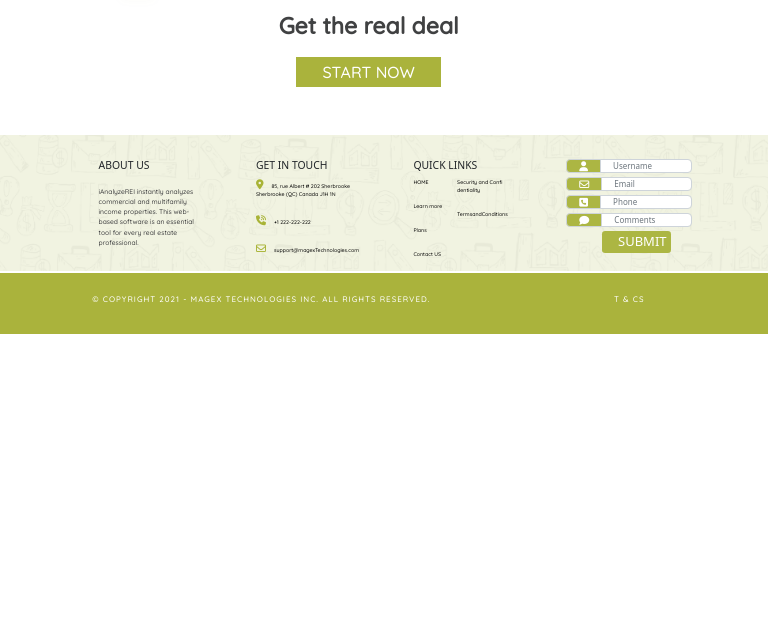
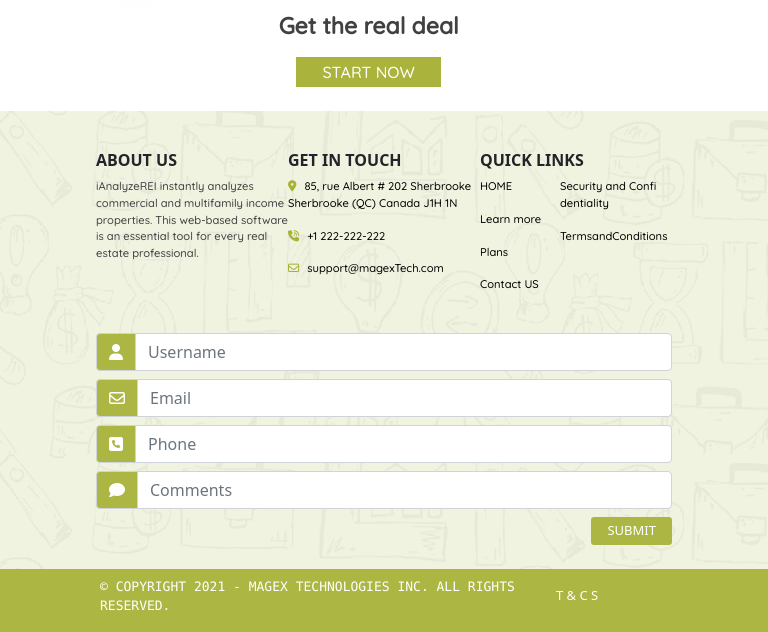
Before and after one commit to selvaG2/final, a plain HTML site: page index.html in a window 768 px wide. Shown: the part 2602-3234 px from the top of the page. Before the commit the page ends 2936 px from the top, so only its background shows below. Drawn offline with Linux system fonts and the light colour scheme.

Commit message:
50% done

```diff
--- a/index.html
+++ b/index.html
@@ -5,7 +5,9 @@
     <meta charset="UTF-8">
     <meta http-equiv="X-UA-Compatible" content="IE=edge">
     <meta name="viewport" content="width=device-width, initial-scale=1.0">
-    <title>Document</title>
+    <title>Zoom-imm</title>
+    <link rel="shortcut icon" href="assets/images/logo.svg" type="image/x-icon">
+    <!-- Bootstrap CSS and JS -->
     <link rel="stylesheet" href="/assets/css/bootstrap.min.css">
     <script src="/assets/js/bootstrap.bundle.min.js"></script>
     <!-- font 1 -->
@@ -17,17 +19,20 @@
     <link rel="preconnect" href="https://fonts.googleapis.com">
     <link rel="preconnect" href="https://fonts.gstatic.com" crossorigin>
     <link href="https://fonts.googleapis.com/css2?family=Open+Sans&display=swap" rel="stylesheet">
-
+    <!-- fontawsome -->
     <script src="https://kit.fontawesome.com/899f4385bc.js" crossorigin="anonymous"></script>
 
 </head>
 
 <body>
+    <!-- header -->
     <header>
         <div class="cointainer">
             <div class="container-fluid">
                 <div class="row">
+                    <!-- Navbar -->
                     <nav class="navbar navbar-expand-lg navbar-light bg-light bg-transparent" id="nav">
+                        <!-- logo -->
                         <div class="col-3">
                             <a href="#"> <img src="/assets/images/logo.svg" class="img-fluid" width="150px"
                                     alt="logo"></a>
@@ -37,7 +42,7 @@
                             id="toggle-button" data-bs-toggle="collapse" data-bs-target="#navbarSupportedContent"
                             aria-controls="navbarSupportedContent" aria-expanded="false" aria-label="Toggle navigation">
                             <span class="navbar-toggler-icon"></span></button>
-                        <!-- navbar clickables -->
+                        <!-- Navbar menus -->
 
                         <div class="col-9 ms-2 ms-sm-1">
                             <div class="collapse navbar-collapse" id="navbarSupportedContent">
@@ -64,7 +69,7 @@
                                     <li class="nav-item">
                                         <a class="nav-link link-light" id="menu" href="#">LOG IN</a>
                                     </li>
-                                    <!-- button -->
+                                    <!-- Navbar button -->
                                     <li class="nav-item">
 
                                         <button class="border-0 mt-2 ms-2 ps-3 pe-3" id="button" type="submit">GET THE
@@ -75,7 +80,7 @@
                         </div>
                     </nav>
                     <div class="row">
-                        <!-- col of 6 with offset of 3 -->
+                        <!-- header content -->
                         <div class="col-6 justify-content-center quotes">
                             <p class="quote-text">The Best</p>
                             <span class="quote-subtext"> REAL ESTATE ANALYSIS</span>
@@ -90,6 +95,7 @@
 
     </header>
 
+    <!-- second layout goes here -->
     <section>
         <div class="container-fluid card-cont">
             <div class=" container passage">
@@ -97,7 +103,9 @@
                 <span>buying or purchasing an income</span>
                 <span>property !</span>
             </div>
+            <!-- Row of cards -->
             <div class="row justify-content-center">
+                <!-- col-1 for card-1 -->
                 <a href=""
                     class=" col-md-3 card text-center border-0 ms-1 ms-lg-0 me-1 mt-3 me-lg-3 me-md-1 mt-sm-3 mt-md-3 "
                     id="card-color">
@@ -111,6 +119,7 @@
                         </div>
                     </div>
                 </a>
+                <!-- col-2 for card-2 -->
                 <a href=""
                     class="col-md-3 text-decoration-none  card text-center border-0 ms-1 me-1 mt-3 me-sm-2 me-lg-3 me-md-1 mt-sm-3 mt-md-3 "
                     id="card-color">
@@ -124,6 +133,7 @@
                         </div>
                     </div>
                 </a>
+                <!-- col-3 for card-3 -->
                 <a href=""
                     class="col-md-3 text-decoration-none  card text-center border-0 ms-1 me-1 me-lg-3 mt-3 me-md- mt-sm-3 mt-md-3"
                     id="card-color">
@@ -137,6 +147,7 @@
                         </div>
                     </div>
                 </a>
+                <!-- col-4 for card-4 -->
                 <a href=""
                     class="col-md-3 card text-decoration-none  text-center border-0 ms-1 me-1 me-md-1 me-lg-3 me-sm-3 mt-3 mt-sm-3 mt-md-3"
                     id="card-color">
@@ -155,11 +166,12 @@
 
     </section>
 
-    <!-- phone section -->
+    <!-- third layout goes here -->
     <section class="phone mt-4">
         <div class="container">
 
             <div class="row">
+                <!-- Left col-8 -->
                 <div class="col-lg-8 phone-text-col col-sm-10">
                     <span class="phone-para">Analyze any kind of Real </span>
                     <span class="phone-para">Estate investment</span>
@@ -188,7 +200,7 @@
                             space, occupied
                             space, initial rent cost, operating expenses,</span> <span class="phone-span">etc.</span>
                     </p>
-
+                    <!-- inside the left col seperate col for images -->
                     <div class="row">
 
                         <div class="col rec-text-col">
@@ -209,28 +221,27 @@
                     </div>
                 </div>
 
+                <!-- ohone image col -->
                 <div class="col">
                     <img src="/assets/images/phone.png" alt="" class="phone img img-fluid" width="320" height="680">
                 </div>
-
-
             </div>
-
         </div>
     </section>
 
+    <!-- fourth layout goes here -->
     <section class="layout-4">
         <div class="container-fluid">
             <div class="row mt-5">
-
+                <!-- left computer image -->
                 <div class="col-lg-6 crop mt-5  col-md-6">
                     <img src="/assets/images/computer.png" alt="" class=" lay-img img-fluid mt-4">
                     <img src="./assets/images/15yrs.png" alt="" class="overlay img-fluid" width="23%">
                 </div>
 
 
-
-                <div class="col-lg-6 layout-text mt-lg-5 col-md-6">
+                <!-- righ side contents -->
+                <div class="col-lg-6 layout-text mt-lg-5 col-md-6 mt-md-5">
                     <span class="lay-text">Zoom-imm is an essential</span>
                     <span class="lay-text">tool for all Real Estate</span>
                     <span class="lay-text">professionals !</span>
@@ -263,16 +274,17 @@
 
                     <button class="layout-4-btn mt-4">VIEW SAMPLE REPORT</button>
                 </div>
-
             </div>
         </div>
-
     </section>
 
+    <!-- fifth layout goes here -->
     <section>
         <div class="container">
+            <!-- table goes here -->
             <table class="table table-striped table-hover mt-5">
                 <thead>
+                    <!-- tr-1 -->
                     <tr>
                         <th scope="col" class="tbl-head tbl-width">Plans</th>
                         <th scope="col" class="tbl-head">Full<span>Have complete control over all</span><span>the
@@ -283,6 +295,7 @@
                 </thead>
                 <tbody>
                     <tr>
+                        <!-- tr-2 -->
                         <td class="span-2"><span>Général</span>
                             <span>Market your properties on the web !</span>
                             <span>Your properties will be accessible from anywhere to anyone! Add links to your website,
@@ -295,7 +308,7 @@
                                 width="18%"></td>
                     </tr>
                     <tr>
-
+                        <!-- tr-3 -->
                         <td class="span-2 span-space"><span>Data</span>
                             <span>Flexible mortgage (frequency, amortization, interest rate)</span>
                         </td>
@@ -305,6 +318,7 @@
                                 width="18%"></td>
                     </tr>
                     <tr>
+                        <!-- tr-4 -->
                         <td class="span-2 span-space"><span>Unlimited number of mortgages to finance a property (balance
                                 of sale, 2nd mortgage, collateral)</span>
                             <span>all this, under different conditions (interest rate, payment frequency, etc.)</span>
@@ -314,12 +328,16 @@
                         <td></td>
                     </tr>
                     <tr>
+                        <!-- tr-5 -->
+
                         <td class="span-2 span-space"><span>Unlimited number of income sources</span></td>
                         <td><img src="./assets/images/tick.png" alt="" class="tbl-img img-fluid ms-lg-5 mt-lg-3"
                                 width="18%"></td>
                         <td></td>
                     </tr>
                     <tr>
+                        <!-- tr-6 -->
+
                         <td class="span-2 span-space-1"><span>Modify the inflation of income and expenses independently
                                 for each year in the financial forecast.</span>
                             <span>Detailed leases (multifamily and commercial). Unlimited number of leases. (Start date,
@@ -332,6 +350,8 @@
                                 width="18%"></td>
                     </tr>
                     <tr>
+                        <!-- tr-7 -->
+
                         <td class="span-2 span-space-1"><span>Support and subscription</span>
                             <span>FREE technical support by E-mail and toll-free number.</span>
                             <span>No contract! No activation fees! No penalties! You can stop using iAnalyzeREI whenever
@@ -343,6 +363,8 @@
                                 width="18%"></td>
                     </tr>
                     <tr>
+                        <!-- tr-8 -->
+
                         <td class="span-2">
                             <p>Plans prices</p>
                             <pre><b>             Monthly
@@ -363,6 +385,7 @@ Annual contract</b></pre>
         </div>
     </section>
 
+    <!-- sixth layout goes here -->
     <section>
         <div class="container-fluid position-relative link-con">
             <img src="/assets/images/banner-flu.png" alt="" class="text-img img-fluid mt-lg-4">
@@ -378,15 +401,19 @@ Annual contract</b></pre>
         </div>
     </section>
 
+    <!-- seventh layout goes here -->
     <section>
         <div class="container">
             <div class="row justify-content-center mt-5">
+                <!-- card with-in card-1 -->
                 <div class="card-img-1 col-lg-3 col-md-3">
                     <div class="card text-white">
+                        <!-- background -->
                         <img src="/assets/images/setting-1.png" class="card-img position-relative"
                             alt="Background Image 1">
                         <div class="card-img-overlay">
                             <div class="card-card-1 position-absolute">
+                                <!-- icon -->
                                 <img src="/assets/images/setting.png" class="img-fluid" alt="Image 1" width="30%"
                                     height="30%">
                                 <p class="card-text " style="color: black;">To make an informed decision when buying or
@@ -396,12 +423,15 @@ Annual contract</b></pre>
                         </div>
                     </div>
                 </div>
+                <!-- card with-in card-2 -->
                 <div class="card-img-2 col-lg-3 col-md-3">
                     <div class="card text-white">
+                        <!-- background -->
                         <img src="/assets/images/headphones-1.png" class="card-img position-relative"
                             alt="Background Image 1">
                         <div class="card-img-overlay">
                             <div class="card-card-2 position-absolute">
+                                <!-- icon -->
                                 <img src="/assets/images/headphones.png" class="img-fluid" alt="Image 1" width="27%"
                                     height="30%">
                                 <p class="card-text">FREE, fast and courteous customer support !
@@ -410,12 +440,15 @@ Annual contract</b></pre>
                         </div>
                     </div>
                 </div>
+                <!-- card with-in card-3 -->
                 <div class="card-img-3 col-lg-3 col-md-3">
                     <div class="card text-white">
+                        <!-- background -->
                         <img src="/assets/images/graph-1.png" class="card-img position-relative"
                             alt="Background Image 1">
                         <div class="card-img-overlay">
                             <div class="card-card-3 position-absolute">
+                                <!-- icon -->
                                 <img src="/assets/images/graph.png" class="img-fluid" alt="Image 1" width="27%"
                                     height="100%">
                                 <p class="card-text " style="color: black;">Zoom-imm is easy to use and produces
@@ -428,6 +461,7 @@ Annual contract</b></pre>
             </div>
         </div>
 
+        <!-- get deal inside the card -->
         <div class="row justify-content-center mt-5">
             <div class="button text-center">
                 <p class="btn-p">Get the real deal</p>
@@ -438,106 +472,100 @@ Annual contract</b></pre>
 
     </section>
 
-    <footer class="mt-5">
+    <!-- footer -->
+
+    <footer class="footer-bg mt-4">
         <div class="container-fluid">
-            <div class="row justify-content-lg-center">
-                <div class="foot-abt col-2 mt-4 col-md-2 offset-md-1">
-                    <h6>ABOUT US</h6>
-                    <div class="font-3 mt-3">
-                        <p>iAnalyzeREI instantly analyzes commercial and multifamily income properties. This web-based
-                            software is an essential tool for every real estate professional.
+            <div class="row justify-content-start justify-content-md-center justify-content-lg-center pt-3 pb-3 pt-md-3 pb-md-4 pt-lg-3 pb-lg-4">
+                <div class="col-7 col-md-3 col-lg-2 mt-md-4 mt-lg-4">
+                    <!-- about us -->
+                    <h6><b>ABOUT US</b></h6>
+                    <div class="font-3 mt-lg-3">
+                        <p>iAnalyzeREI instantly analyzes commercial and multifamily income properties. This web-based software is an essential tool for every real estate professional.
                         </p>
                     </div>
                 </div>
-
-                <div class="foot-get col-lg-2 mt-4 col-md-2 offset-md-1">
-
-                    <h6>GET IN TOUCH </h6>
+                <div class="col-7 col-md-3 col-lg-2 mt-md-4 mt-lg-4">
+                    <!-- get in touch -->
+                    <h6><b>GET IN TOUCH</b></h6>
                     <div class="font-4 ">
-                        <p> <a href="#" class="font-bg-4"><i class="fa-solid fa-location-dot pe-2" id="fav"></i>85, rue
+                        <p> <a href="#" class="font-bg-4 text-black text-decoration-none"><i
+                                    class="fa-solid fa-location-dot pe-2" id="fav"></i>85, rue
                                 Albert # 202 Sherbrooke
                                 Sherbrooke (QC) Canada J1H 1N
                             </a></p>
                         <p>
-                            <a href="#" class="font-bg-4"> <i class="fa-solid fa-phone-volume pe-2 " id="fav"></i>+1
-                                222-222-222</a>
+                            <a href="#" class="font-bg-4 text-black text-decoration-none"> <i class="fa-solid fa-phone-volume pe-2 " id="fav"></i>+1 222-222-222
+                            </a>
                         </p>
                         <p>
-                            <a href="#" class="font-bg-4"> <i class="fa-regular fa-envelope pe-2"
-                                    id="fav"></i>support@magexTechnologies.com</a>
+                            <a href="#" class="font-bg-4 text-black text-decoration-none"> <i class="fa-regular fa-envelope pe-2" id="fav"></i>support@magexTech.com</a>
                         </p>
-
                     </div>
                 </div>
-
-                <div class="foot-link col-lg-2 mt-4 col-md-2 offset-md-1">
-                    <h6>QUICK LINKS </h6>
+                <div class="col-md-3 col-lg-2 mt-md-4  mt-lg-4">
+                    <!-- get links -->
+                    <h6><b>QUICK LINKS</b></h6>
                     <div class="row">
                         <div class="font-5 col-5">
-                            <p><a href="#" class="font-bg-5">HOME</a></p>
-                            <p> <a href="#" class="font-bg-5">Learn more</a></p>
-                            <p><a href="#" class="font-bg-5">Plans </a></p>
-                            <p><a href="#" class="font-bg-5">Contact US</a></p>
-
+                            <p><a href="#" class="font-bg-5 text-black text-decoration-none">HOME</a></p>
+                            <p> <a href="#" class="font-bg-5 text-black text-decoration-none">Learn more</a></p>
+                            <p><a href="#" class="font-bg-5 text-black text-decoration-none">Plans </a></p>
+                            <p><a href="#" class="font-bg-5 text-black text-decoration-none">Contact US</a></p>
                         </div>
-                        <div class="col-7 font-5 ">
-                            <p> <a href="#" class="font-bg-5">Security and Confi
+                        <div class="col-4 col-md-7 col-lg-7 font-5">
+                            <p> <a href="#" class="font-bg-5 text-black text-decoration-none">Security and Confi
                                     dentiality</a></p>
-                            <p> <a href="#" class="font-bg-5">TermsandConditions</a></p>
+                            <p> <a href="#" class="font-bg-5 text-black text-decoration-none">TermsandConditions</a></p>
                         </div>
                     </div>
                 </div>
-                <div class="mt-3 ms-5 col-lg-2 mt-4 col-md-2 offset-md-1 col-sm-1 offset-sm-1">
-                    <div class="input-group flex-nowrap mb-1">
+                <!-- form -->
+                <div class="col-md-9 col-lg-2 mt-4">
+                    <div class="input-group flex-nowrap mb-2">
                         <span class="input-group-text icon" id="addon-wrapping"><i class="fa-solid fa-user"
                                 id="fav-2"></i></span>
-                        <input type="text" class="form-control" placeholder="Username" aria-label="Username"
-                            aria-describedby="addon-wrapping">
+                        <input type="text" class="form-control" placeholder="Username" aria-label="Username" aria-describedby="addon-wrapping">
                     </div>
-                    <div class="input-group flex-nowrap mb-1">
+                    <div class="input-group flex-nowrap mb-2">
                         <span class="input-group-text icon" id="addon-wrapping"><i class="fa-regular fa-envelope"
                                 id="fav-2"></i></span>
-                        <input type="email" class="form-control" placeholder="Email" aria-label="Email"
-                            aria-describedby="addon-wrapping">
+                        <input type="email" class="form-control" placeholder="Email" aria-label="Email" aria-describedby="addon-wrapping">
                     </div>
-                    <div class="input-group flex-nowrap mb-1">
+                    <div class="input-group flex-nowrap mb-2">
                         <span class="input-group-text icon" id="addon-wrapping"><i
                                 class="fa-sharp fa-solid fa-square-phone" id="fav-2"></i></span>
-                        <input type="text" class="form-control" placeholder="Phone" aria-label="Phone"
-                            aria-describedby="addon-wrapping">
+                        <input type="text" class="form-control" placeholder="Phone" aria-label="Phone" aria-describedby="addon-wrapping">
                     </div>
-                    <div class="input-group flex-nowrap mb-1">
+                    <div class="input-group flex-nowrap mb-2">
                         <span class="input-group-text icon" id="addon-wrapping"><i class="fa-solid fa-comment"
                                 id="fav-2"></i></span>
-                        <input type="text" class="form-control" placeholder="Comments" aria-label="Comments"
-                            aria-describedby="addon-wrapping">
+                        <input type="text" class="form-control" placeholder="Comments" aria-label="Comments" aria-describedby="addon-wrapping">
                     </div>
                     <div class="d-grid gap-2 d-md-flex justify-content-md-end">
-                        <button class="rounded-1 but-footer ps-3 pe-3" type="button">SUBMIT</button>
+                        <button class="rounded-1 but-footer ps-3 pe-3 pt-1 pb-1" type="button">SUBMIT</button>
                     </div>
                 </div>
             </div>
-            <div class="text-center p-3" style="background-color: #aab33c;">
-                <div class="row">
+        </div>
+    </footer>
+    <!-- copyright -->
+    <div class="container-fluid" id="footer">
+        <section>
+            <div class="row d-flex align-items-center justify-content-center">
 
-                    <div class="cpy-right col-lg-5 offset-lg-2 col-md-6 offset-md-1">
+                <div class="col-md-7 col-lg-7 text-center text-md-start text-lg-start">
+
+                    <div class="p-lg-3 ms-md-3 ms-lg-5 mt-2 mt-md-2 text-white font-monospace text-uppercase">
                         <p>© Copyright 2021 - MAGEX TECHNOLOGIES INC. All Rights Reserved.</p>
                     </div>
-
-                    <div class="cpy-right col-lg-4 offset-lg-1 col-md-4 offset-md-1">
-                        <p>T & CS</p>
-                    </div>
-
                 </div>
-
+                <div class="col-2 col-md-2 col-lg-2 ms-md-4 mt-md-2 text-white">
+                    <p>T & C S</p>
+                </div>
             </div>
-        </div>
-
-
-
-    </footer>
-
-
+        </section>
+    </div>
 </body>
 
 </html>
--- a/style.css
+++ b/style.css
@@ -485,13 +485,6 @@ img.card-img.position-relative {
     background-color: #848d00;
 }
 
-footer {
-    background-image: url('/assets/images/footer.png');
-    background-repeat: no-repeat;
-    background-size: contain;
-}
-
-
 .font-2 {
     width: 260px;
     height: 130px;
@@ -508,10 +501,9 @@ footer {
     font-family: "Quicksand";
 }
 
-
 .font-4,
 .font-5 {
-    font-size: 60%;
+    font-size: 70%;
     color: #404142;
     font-weight: 500;
     font-family: "Quicksand";
@@ -528,12 +520,9 @@ footer {
     color: #848d00;
 }
 
-.row.justify-content-lg-center {
-    margin-left: 6%;
-    margin-right: 12%;
-    margin-bottom: 1%;
+.footer-bg {
+    background-image: url('assets/images/footer.png');
 }
-
 .but-footer {
     color: #ffffff;
     background-color: #acb643;
@@ -556,18 +545,17 @@ footer {
 #addon-wrapping {
     background-color: #acb643;
 }
-
-.cpy-right {
-    font-size: 13px;
-    letter-spacing: 1px;
-    line-height: 6px;
-    text-transform: uppercase;
-    color: #ffffff;
-    font-weight: 400;
-    font-family: "Quicksand";
-    margin-top: 1%;
+#footer {
+    background-color: #acb643;
+    font-size: small;
 }
 
+#small-icon {
+    font-size: 80%;
+    font-family: 'quicksand';
+    font-weight: 700px;
+    color: black;
+}
 
 @media (min-width: 768px) and (max-width: 1023px) {
     header {
@@ -578,6 +566,11 @@ footer {
         position: absolute;
         z-index: 1;
         margin-top: 0px;
+    }
+
+    #menu {
+        font-size: 66%;
+        line-height: 167%;
     }
 
     .quotes .quote-text {
@@ -757,51 +750,7 @@ footer {
         font-size: 23px;
     }
 
-    .foot-abt h6,
-    .foot-get h6,
-    .foot-link h6 {
-        font-size: 65%;
-    }
 
-    .foot-abt p {
-        font-size: 60%;
-    }
-
-    .foot-get p,
-    .foot-link p {
-        font-size: 55%;
-    }
-
-    .form-control {
-        font-size: 50%;
-    }
-
-    .input-group.flex-nowrap.mb-1 {
-        width: 120%;
-        height: 10%;
-    }
-
-    .fa-solid,
-    .fas,
-    .fa-regular,
-    .far {
-        font-size: 10px;
-    }
-
-    .row.justify-content-lg-center {
-        margin-bottom: -3.6%;
-    }
-
-    .cpy-right {
-        font-size: 8px;
-    }
-
-    .but-footer {
-        width: 66%;
-        display: flex;
-        align-items: center;
-        margin-top: 0%;
-    }
 }
 
 @media (max-width: 767px) {
@@ -934,8 +883,8 @@ footer {
     }
 
     .table {
-        width: 85%;
-        margin-left: 9%;
+        width: 101%;
+        margin-left: 0%;
     }
 
     td.span-2 pre {
@@ -952,6 +901,33 @@ footer {
         left: 19%;
         font-size: 11px;
     }
+    .card {
+        max-width: 185px;
+    }
 
+    .card-img-1,
+    .card-img-2,
+    .card-img-3 {
+        margin-left: 10%;
+        width: 55%;
+    }
 
+    img.card-img.position-relative {
+        width: 111%;
+    }
+
+    .card-card-1,
+    .card-card-2,
+    .card-card-3{
+        width: 100%;
+        left: 5%;
+    }
+
+    p.card-text{
+        padding-top: 4px;
+    }
+
+    .card-img-2, .card-img-3 {
+        margin-top: 10%;
+    }
 }
```
